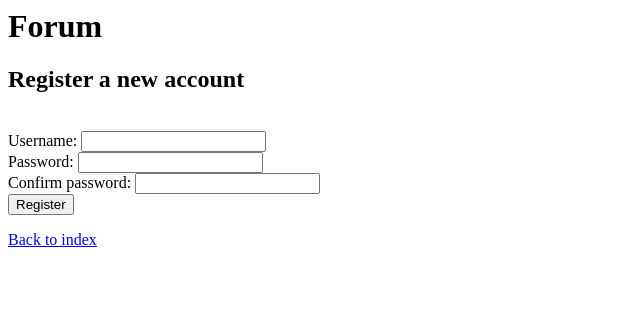
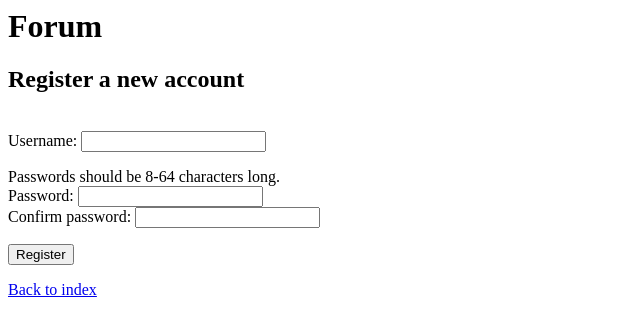
Before and after one commit to 000hcl/CSB-project1, a Django app: page /register/ in a window 1280 px wide. Shown: the top 336 px of the page, without its empty margins (0-640 px from the left). Run offline with Django 4.2, Linux system fonts and the light colour scheme.

Commit message:
password compromisation check, commented out

```diff
--- a/forum/app/templates/register.html
+++ b/forum/app/templates/register.html
@@ -9,10 +9,13 @@
         <!--{% csrf_token %}-->
         Username: <input type="text" name="username">
         <br>
+        <p>
+            Passwords should be 8-64 characters long.
+        <br>
         Password: <input type="Password" name="password">
         <br>
         Confirm password: <input type="Password" name="confirm_password">
-        <br>
+        </p>
         <input type="submit" value="Register">
     </form>
 
--- a/forum/app/views.py
+++ b/forum/app/views.py
@@ -7,6 +7,7 @@ from django.db import connection
 from .models import User, Topic, Message
 from datetime import datetime
 from werkzeug.security import generate_password_hash, check_password_hash
+import pwnedpasswords
 
 
 #@csrf_protect
@@ -190,17 +191,20 @@ def register(request):
         if form_password != confirm_password:
             error += "ERROR: Passwords don't match. "
 
-        if len(form_password) == 0:
-            error += "ERROR: No password was given. "
+        if len(form_password) < 8:
+            error += "ERROR: Password too short. "
 
         if len(form_username) == 0:
             error += "No username was given. "
 
-        if len(form_username) > 64:
+        if len(form_username) > 20:
             error += "ERROR: Username is too long."
 
-        if len(form_password) > 20:
+        if len(form_password) > 64:
             error += "ERROR: Password is too long. "
+
+        #if pwnedpasswords.check(form_password, plain_text=True) >0:
+        #    error += "ERROR: The password is compromised, please use another."
 
         if (db_user >0):
             error += "ERROR: Username is taken. "
```
